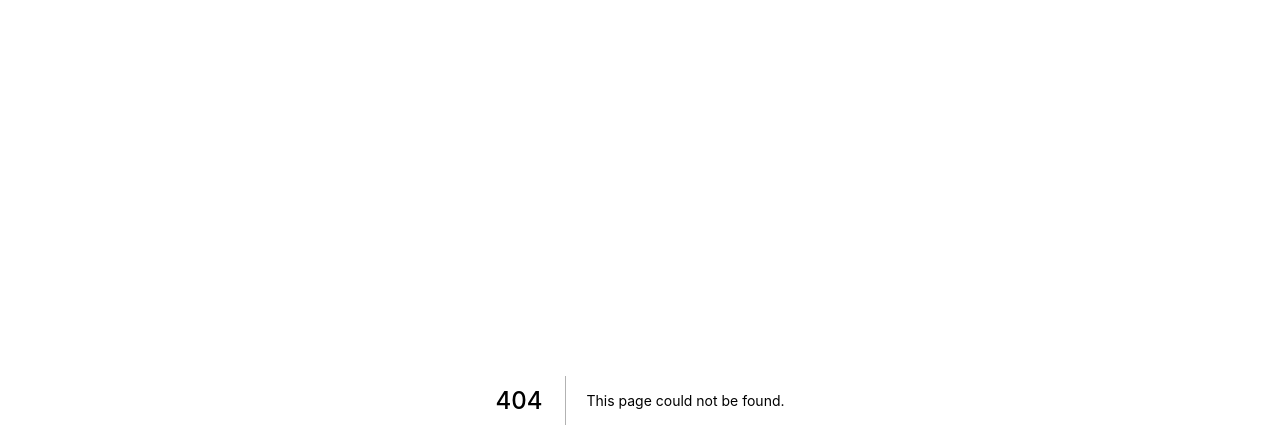
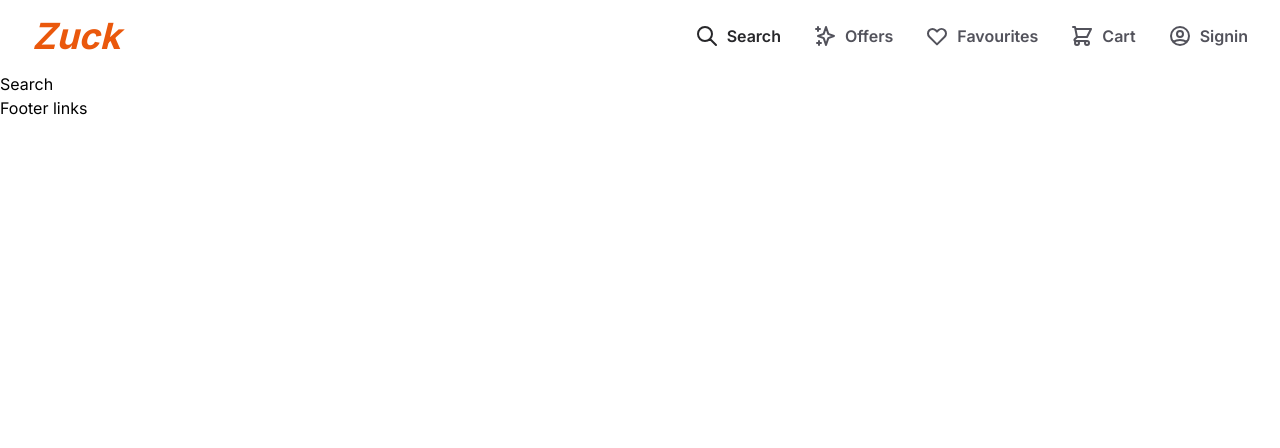
Before and after one commit to sushilburagute/zuck-frontend, a Next.js app: page /search in a window 1280 px wide. Before the commit this address had no page. Shown: the top 448 px of the page. Built offline with nearby package versions, Linux system fonts and the light colour scheme.

Commit message:
Add: Header, Pages

```diff
--- /dev/null
+++ b/components/Header/Header.tsx
@@ -0,0 +1,37 @@
+import { navlinks } from "./Navlinks";
+import Link from "next/link";
+import { useRouter } from "next/dist/client/router";
+import clsx from "clsx";
+
+const Header = () => {
+  const nextRoute = useRouter();
+  return (
+    <header>
+      <div className="container flex items-center justify-between px-8 py-4 mx-auto">
+        <div>
+          <h1 className="text-4xl italic font-bold text-brand-600">Zuck</h1>
+        </div>
+        <div className="flex">
+          {navlinks.map(({ id, route, name, icon }) => {
+            return (
+              <span key={id} className="flex ml-8 text-gray-900">
+                <Link href={route}>
+                  <a
+                    className={clsx("flex font-semibold", {
+                      "text-gray-800 ": nextRoute.pathname === route,
+                      "text-gray-600": !(nextRoute.pathname === route),
+                    })}
+                  >
+                    {icon} {name}
+                  </a>
+                </Link>
+              </span>
+            );
+          })}
+        </div>
+      </div>
+    </header>
+  );
+};
+
+export default Header;
--- /dev/null
+++ b/components/Header/Navlinks.tsx
@@ -0,0 +1,50 @@
+import React from "react";
+import {
+  HeartIcon,
+  SearchIcon,
+  ShoppingCartIcon,
+  SparklesIcon,
+  UserCircleIcon,
+} from "@heroicons/react/outline";
+
+interface INavLinks {
+  id: number;
+  route: string;
+  name: string;
+  icon: React.ReactNode;
+}
+
+const iconStyles: string = "w-6 h-6 mr-2";
+
+export const navlinks: INavLinks[] = [
+  {
+    id: 1,
+    route: "/search",
+    name: "Search",
+    icon: <SearchIcon className={iconStyles} />,
+  },
+  {
+    id: 2,
+    route: "/offers",
+    name: "Offers",
+    icon: <SparklesIcon className={iconStyles} />,
+  },
+  {
+    id: 3,
+    route: "/favourites",
+    name: "Favourites",
+    icon: <HeartIcon className={iconStyles} />,
+  },
+  {
+    id: 4,
+    route: "/cart",
+    name: "Cart",
+    icon: <ShoppingCartIcon className={iconStyles} />,
+  },
+  {
+    id: 5,
+    route: "/auth/signin",
+    name: "Signin",
+    icon: <UserCircleIcon className={iconStyles} />,
+  },
+];
--- /dev/null
+++ b/components/index.js
@@ -0,0 +1 @@
+export { default as Header } from "./Header/Header";
--- a/pages/auth/login.tsx
+++ b/pages/auth/signin.tsx
@@ -1,5 +1,6 @@
 import { NextPage } from "next";
 import Head from "next/head";
+import { Header } from "../../components";
 
 const Login: NextPage = () => {
   return (
@@ -8,6 +9,7 @@ const Login: NextPage = () => {
         <title>Login | Zuck </title>
         <meta property="og:title" content="Login | Zuck" key="title" />
       </Head>
+      <Header />
       <div className="flex items-center justify-center w-screen h-screen bg-gradient-to-r from-red-300 via-brand-400 to-yellow-300">
         <div className="flex flex-col items-center p-6 bg-white rounded-md shadow-md h-2/3">
           <div>
--- /dev/null
+++ b/pages/cart/index.tsx
@@ -0,0 +1,14 @@
+import { NextPage } from "next";
+import { Header } from "./../../components/index";
+
+const Cart: NextPage = () => {
+  return (
+    <>
+      <Header />
+      <div>Cart</div>
+      <footer>Footer links</footer>
+    </>
+  );
+};
+
+export default Cart;
--- /dev/null
+++ b/pages/favourites/index.tsx
@@ -0,0 +1,14 @@
+import { NextPage } from "next";
+import { Header } from "./../../components/index";
+
+const Favourites: NextPage = () => {
+  return (
+    <>
+      <Header />
+      <div>Favourites</div>
+      <footer>Footer links</footer>
+    </>
+  );
+};
+
+export default Favourites;
--- /dev/null
+++ b/pages/offers/index.tsx
@@ -0,0 +1,14 @@
+import { NextPage } from "next";
+import { Header } from "./../../components/index";
+
+const Offers: NextPage = () => {
+  return (
+    <>
+      <Header />
+      <div>Offers</div>
+      <footer>Footer links</footer>
+    </>
+  );
+};
+
+export default Offers;
--- /dev/null
+++ b/pages/restaurants/[id].tsx
@@ -0,0 +1,5 @@
+import { NextPage } from "next";
+
+export const RestaurantPage: NextPage = () => {
+  return <>RestaurantPage</>;
+};
--- /dev/null
+++ b/pages/restaurants/index.tsx
@@ -0,0 +1,14 @@
+import { NextPage } from "next";
+import { Header } from "./../../components/index";
+
+const Restaurants: NextPage = () => {
+  return (
+    <>
+      <Header />
+      <div>Bosy</div>
+      <footer>Footer links</footer>
+    </>
+  );
+};
+
+export default Restaurants;
--- /dev/null
+++ b/pages/search/index.tsx
@@ -0,0 +1,14 @@
+import { NextPage } from "next";
+import { Header } from "../../components";
+
+const Search: NextPage = () => {
+  return (
+    <>
+      <Header />
+      <div>Search</div>
+      <footer>Footer links</footer>
+    </>
+  );
+};
+
+export default Search;
```
